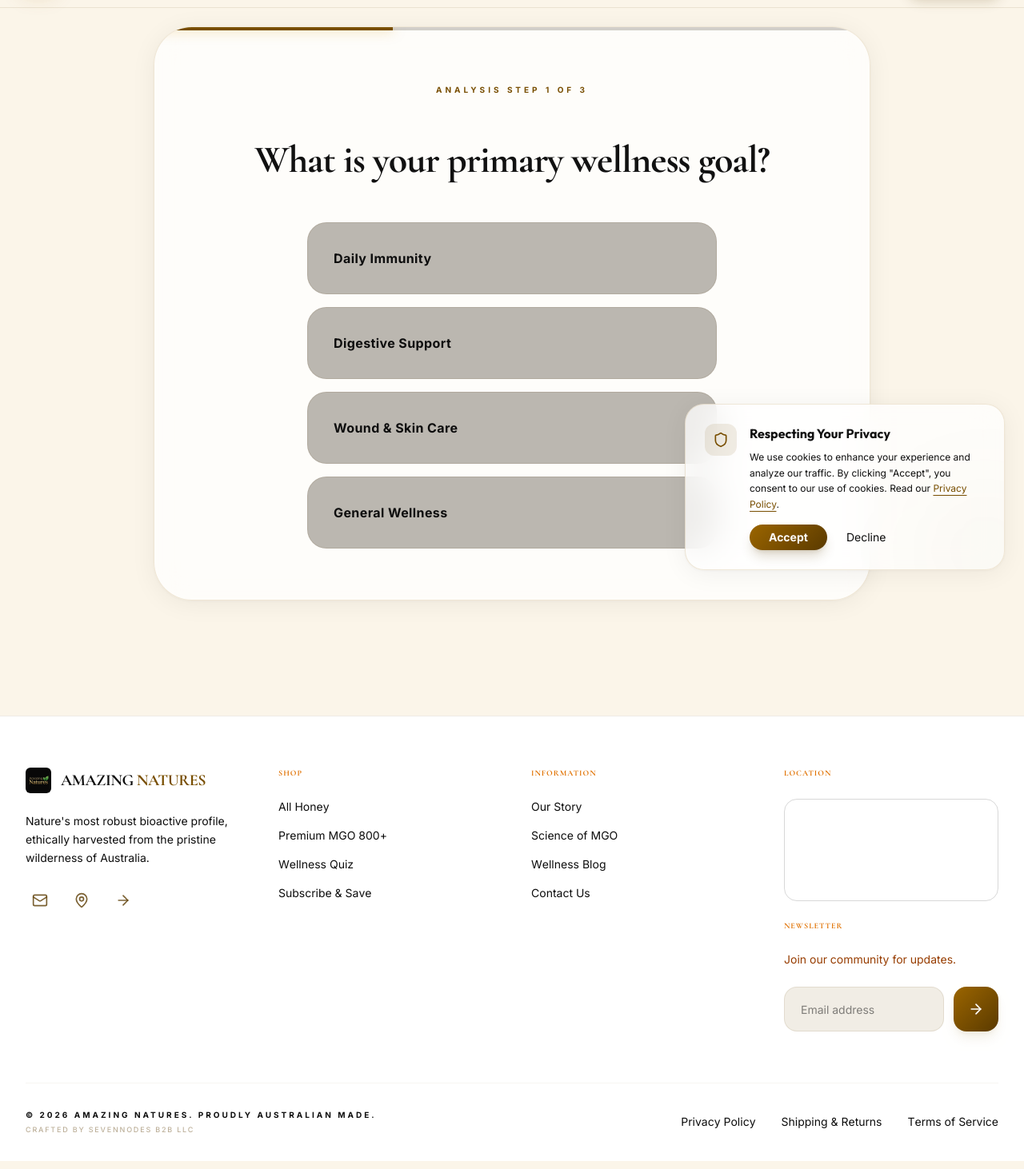
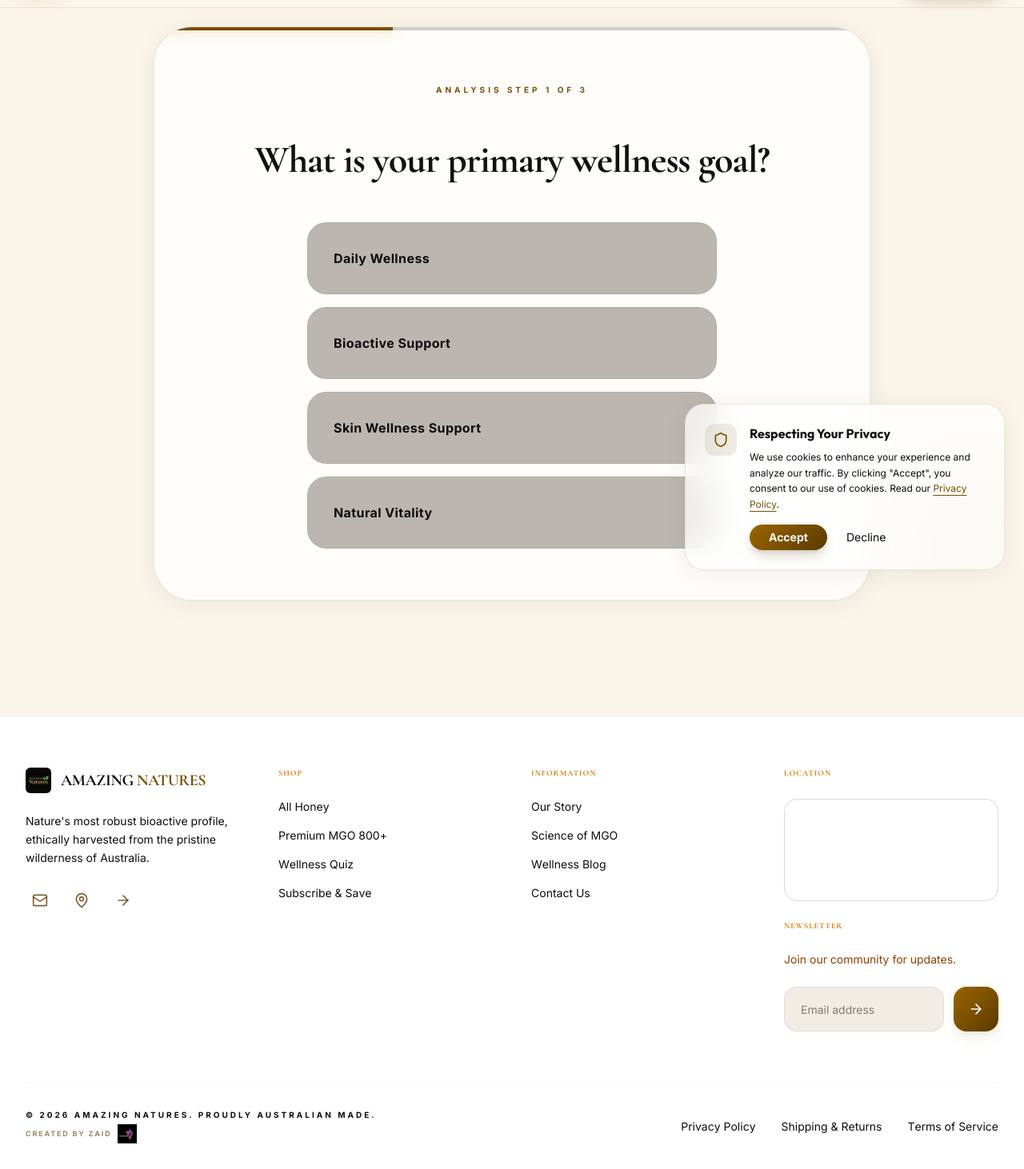
Before and after one commit to heyabdullah958-dot/Real-project-honey, a Next.js app: page /wellness-quiz in a window 1280 px wide. Shown: the part 63-1525 px from the top of the page at 80% size. Built offline with nearby package versions, Linux system fonts and the light colour scheme; grey boxes are pictures that could not be loaded.

Commit message:
chore: update compliance content and footer branding with logo

```diff
--- a/src/app/about/page.tsx
+++ b/src/app/about/page.tsx
@@ -140,7 +140,7 @@ export default function AboutPage() {
              <Heart className="w-10 h-10 text-amber-700" />
              <h3 className="text-2xl font-display font-bold text-text-primary">Wellness First</h3>
              <p className="text-text-secondary text-sm leading-relaxed">
-               Our goal is to support your health journey with a product that is as delicious as it is effective for immunity, skin, and digestion.
+               Our goal is to support your wellness journey with a product that is as delicious as it is versatile for daily life and holistic support.
              </p>
           </div>
         </div>
--- a/src/app/blog/page.tsx
+++ b/src/app/blog/page.tsx
@@ -22,7 +22,7 @@ const blogPosts = [
   {
     id: 2,
     title: "5 Ways to Use Manuka Honey in Your Skincare Routine",
-    excerpt: "From face masks to spot care, learn why Manuka is a beauty editor's best kept secret for a naturally concentrated glow.",
+    excerpt: "From face masks to daily skincare support, learn why Manuka is a beauty editor's best kept secret for a naturally concentrated glow.",
     date: "May 8, 2026",
     author: "Sarah Jenkins",
     readTime: "4 min read",
--- a/src/app/wellness-quiz/page.tsx
+++ b/src/app/wellness-quiz/page.tsx
@@ -15,10 +15,10 @@ const steps = [
     id: 1,
     question: "What is your primary wellness goal?",
     options: [
-      { label: "Daily Immunity", value: "immunity" },
-      { label: "Digestive Support", value: "digestion" },
-      { label: "Wound & Skin Care", value: "skin" },
-      { label: "General Wellness", value: "general" },
+      { label: "Daily Wellness", value: "general" },
+      { label: "Bioactive Support", value: "bioactive" },
+      { label: "Skin Wellness Support", value: "skin" },
+      { label: "Natural Vitality", value: "vitality" },
     ],
   },
   {
@@ -261,10 +261,10 @@ export default function WellnessQuizPage() {
     const goal = finalAnswers[0];
     const frequency = finalAnswers[1];
     let recommendedSlug = "mgo-100";
-    if (goal === "skin" || goal === "digestion") recommendedSlug = "mgo-400";
-    else if (goal === "immunity" && frequency === "daily") recommendedSlug = "mgo-263";
-    else if (goal === "general") recommendedSlug = "mgo-30";
-    else if (goal === "immunity" && frequency === "occasional") recommendedSlug = "mgo-800";
+    if (goal === "skin" || goal === "bioactive") recommendedSlug = "mgo-400";
+    else if (goal === "general" && frequency === "daily") recommendedSlug = "mgo-263";
+    else if (goal === "vitality") recommendedSlug = "mgo-30";
+    else if (goal === "general" && frequency === "occasional") recommendedSlug = "mgo-800";
     const product = products.find(p => p.slug === recommendedSlug);
     setResult(product || products[0]);
   };
--- a/src/components/layout/footer.tsx
+++ b/src/components/layout/footer.tsx
@@ -184,9 +184,22 @@ const Footer = () => {
           <p className="text-text-secondary/80 text-[10px] uppercase tracking-[0.3em] font-bold text-center">
             &copy; {currentYear} AMAZING NATURES. PROUDLY AUSTRALIAN MADE.
           </p>
-          <p className="text-amber-900/40 text-[9px] uppercase tracking-[0.2em] font-medium">
-            Crafted by SevenNodes B2B LLC
-          </p>
+          <div className="flex items-center gap-2">
+            <a
+              href="mailto:Zaid@sevennodesb2b.com"
+              className="text-amber-900/60 text-[9px] uppercase tracking-[0.2em] font-bold hover:text-amber-700 transition-colors flex items-center gap-2"
+            >
+              Created by Zaid
+              <div className="w-6 h-6 relative shrink-0">
+                <Image
+                  src="/assets/brand/SevennodesLogo_smallpdf.jpg"
+                  alt="Seven Nodes Logo"
+                  fill
+                  className="object-contain brightness-90"
+                />
+              </div>
+            </a>
+          </div>
         </div>
         <div className="flex flex-wrap justify-center gap-x-8 gap-y-4">
           <AnimatedLink href="/privacy-policy">Privacy Policy</AnimatedLink>
--- a/src/lib/data.ts
+++ b/src/lib/data.ts
@@ -48,7 +48,7 @@ export const products: Product[] = [
     rating: 5,
     tagline: "Naturally Concentrated Support",
     description: "Ethically harvested Australian Manuka honey with a premium bioactive profile based on MGO level. Ideal for targeted wellness and natural support.",
-    benefits: ["Natural Support", "Oral Care", "Gut Balance"],
+    benefits: ["Natural Support", "Wellness Support", "Bioactive Support"],
     bestFor: "Wellness Support",
     activity: "High",
     taste: "Medium",
@@ -66,8 +66,8 @@ export const products: Product[] = [
     rating: 5,
     tagline: "Dynamic Natural Activity",
     description: "Ethically harvested Australian Manuka honey with a premium bioactive profile based on MGO level. Premium reserve grade for intensive wellness support.",
-    benefits: ["Skin Wellness", "Intensive Gut Wellness", "Natural Support"],
-    bestFor: "Gut/Skin Wellness",
+    benefits: ["Skin Wellness", "Intensive Wellness Support", "Natural Support"],
+    bestFor: "Wellness Support",
     activity: "Very High",
     taste: "Strong",
     image: "/assets/products/mgo-400.png",
```
Also changed, not shown: public/assets/brand/SevennodesLogo_smallpdf.jpg (added).
